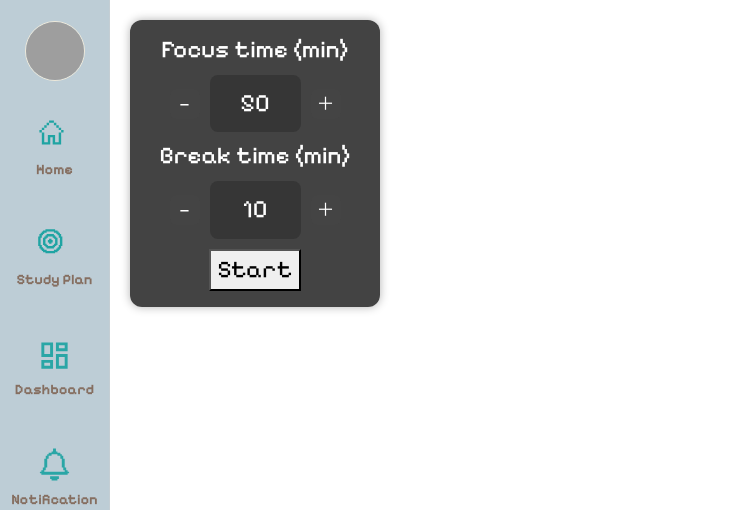
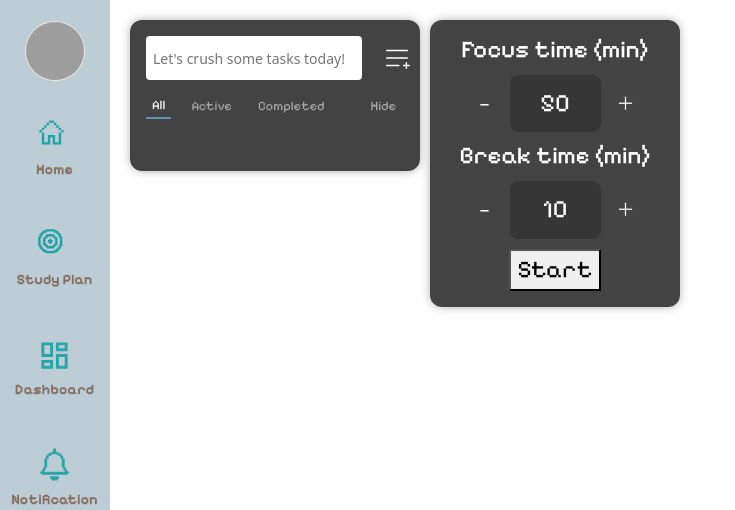
Before and after one commit to YehaoO-chen/AgileWebDevGroup23, a Flask app: template app/templates/mainpage.html in a window 1280 px wide. Shown: the top 510 px of the page, without its empty margins (0-735 px from the left). Run offline with Flask 3, Linux system fonts and the light colour scheme; the template is opened without the code that fills it, so the values that code supplies are empty; some libraries are stand-ins or nearby versions; grey boxes are pictures that could not be loaded.

Commit message:
Changed the position of setup timer widget, resized the floating timer; added the new goal-setting widget

```diff
--- a/app/static/css/mainpage.css
+++ b/app/static/css/mainpage.css
@@ -4,7 +4,7 @@
 #setup-area {
   position: fixed;
   top: 20px;
-  left: 130px;
+  left: 430px;
   background-color: rgba(20, 20, 20, 0.8);
   padding: 16px;
   border-radius: 12px;
@@ -214,3 +214,171 @@ input[type="number"] {
     display: none !important;
   }
 }
+
+/* Goal Setting section CSS */
+
+.todo-container {
+  position: fixed;
+  top: 20px;
+  left: 130px;
+  width: 290px;
+  color: white;
+  background-color: rgba(20, 20, 20, 0.8);
+  padding: 16px;
+  border-radius: 12px;
+  box-shadow: 0 0 10px rgba(0, 0, 0, 0.3);
+  z-index: 999;
+}
+
+.todo-header {
+  display: flex;
+  gap: 10px;
+  margin-bottom: 15px;
+}
+
+#task-input {
+  flex: 1;
+  padding: 7px;
+  border-radius: 4px;
+  border: none;
+  font-size: 14px;
+}
+
+#add-btn {
+  padding: 7px 10px;
+  background-color: rgba(255, 255, 255, 0);
+  border: none;
+  border-radius: 4px;
+  cursor: pointer;
+  font-size: 14px;
+}
+
+.filters {
+  font-family:  "Pixelify Sans", sans-serif, 'Segoe UI', sans-serif, Verdana;
+  display: flex;
+  justify-content: space-between;
+  align-items: center;
+  width: 100%;
+  margin-bottom: 20px;
+  font-size: 13px;
+}
+
+.filter-group {
+  display: flex;
+  gap: 14px;
+}
+
+.toggle-container {
+  margin-left: auto;
+}
+
+#toggle-task-list {
+  border: none;
+  background-color: #4db8ff00;
+  color: #aaa;
+  border-radius: 6px;
+  cursor: pointer;
+  font-size: 13px;
+  padding: 4px 8px;
+  line-height: 1.2;
+}
+
+.filter {
+  background: transparent;
+  border: none;
+  color: #aaa;
+  cursor: pointer;
+}
+
+.filter.active {
+  color: white;
+  border-bottom: 2px solid #6096B4;
+}
+
+.task {
+  display: flex;
+  align-items: flex-start;
+  gap: 10px;
+  padding: 3px 4px;
+  border-radius: 6px;
+  margin-bottom: 10px;
+  background: transparent;
+}
+
+.task-content {
+  display: flex;
+  align-items: flex-start;
+  gap: 8px;
+  padding: 4px 0;
+  width: 100%;
+
+}
+
+.task input[type="checkbox"] {
+  margin-top: 6px;
+  transform: scale(0.9);
+}
+
+.task-text {
+  white-space: nowrap;
+  overflow: hidden;
+  text-overflow: ellipsis;
+  flex: 1;
+}
+
+.task.expanded .task-text {
+  white-space: normal;
+  overflow: visible;
+  text-overflow: unset;
+  word-break: break-word;
+}
+
+.completed {
+  color: #999;
+  text-decoration: line-through;
+}
+
+.task-list {
+  list-style: none;
+  padding-left: 0;
+  margin-left: 0;
+  max-height: 500px;
+  overflow: hidden;
+  transition: 0.5s ease;
+}
+
+
+.task-list.hidden {
+  max-height: 0;
+}
+
+.expand-btn {
+  background: transparent;
+  border: none;
+  padding: 0;
+  margin: 0;
+  cursor: pointer;
+  display: flex;
+  align-items: center;
+  justify-content: center;
+}
+
+.expand-btn svg {
+  fill: white;
+  width: 18px;
+  height: 18px;
+}
+
+.delete-btn {
+  background: transparent;
+  border: none;
+  font-size: 18px;
+  cursor: pointer;
+  margin-left: 6px;
+  margin-top: -6px;
+  transition: transform 0.2s ease;
+}
+
+.delete-btn:hover {
+  transform: scale(1.2);
+}
--- a/app/static/js/mainpage.js
+++ b/app/static/js/mainpage.js
@@ -1,3 +1,4 @@
+/* Timer widget JS */
 // Initialise the default value
 let focusTime = 50;
 let breakTime = 10;
@@ -39,7 +40,7 @@ function sanitizeInput(input, type) {
   setTimeValue(type, value);
 }
 
-// Copilot generated - ensure whenever the user types, it gets cleaned and limited 3 digits
+//  ensure whenever the user types, it gets cleaned and limited 3 digits
 window.addEventListener('DOMContentLoaded', () => {
   ['focus', 'break'].forEach(type => {
     const input = document.getElementById(`${type}-time`);
@@ -187,3 +188,118 @@ function ContinueFocus() {
   }, 1000);
 
 }
+
+/* Goal setting widget JS */
+const input = document.getElementById('task-input');
+const addBtn = document.getElementById('add-btn');
+const taskList = document.querySelector('.task-list');
+const filters = document.querySelectorAll('.filter');
+
+addBtn.addEventListener('click', () => {
+  const taskText = input.value.trim();
+  if (taskText === '') return;
+
+  const li = document.createElement('li');
+  li.classList.add('task');
+  li.setAttribute('data-status', 'active');
+
+  li.innerHTML = `
+    <div class="task-content">
+      <input type="checkbox" class="task-checkbox" />
+      <span class="task-text">${taskText}</span>
+      <button class="expand-btn">${icon_down}</button>
+      <button class="delete-btn">${icon_delete}</button>
+    </div>
+  `;
+
+  taskList.appendChild(li);
+  input.value = '';
+});
+
+
+taskList.addEventListener('change', e => {
+  if (e.target.classList.contains('task-checkbox')) {
+    const task = e.target.closest('li');
+    const span = task.querySelector('.task-text');
+
+    const isChecked = e.target.checked;
+    task.setAttribute('data-status', isChecked ? 'completed' : 'active');
+    span.classList.toggle('completed', isChecked);
+
+    const activeFilter = document.querySelector('.filter.active');
+    const currentFilter = activeFilter?.getAttribute('data-filter');
+
+    if (isChecked && currentFilter === 'all') {
+      taskList.appendChild(task);
+    }
+
+    if (isChecked && currentFilter === 'active') {
+      task.style.display = 'none';
+    }
+
+    if (!isChecked && currentFilter === 'completed') {
+      task.style.display = 'none';
+    }
+  }
+});
+
+
+
+filters.forEach(button => {
+  button.addEventListener('click', () => {
+    document.querySelector('.filter.active').classList.remove('active');
+    button.classList.add('active');
+
+    const filter = button.getAttribute('data-filter');
+    document.querySelectorAll('.task').forEach(task => {
+      const status = task.getAttribute('data-status');
+      if (filter === 'all') {
+        task.style.display = 'flex';
+      } else {
+        task.style.display = status === filter ? 'flex' : 'none';
+      }
+    });
+  });
+});
+
+
+const toggleListBtn = document.getElementById('toggle-task-list');
+const taskListContainer = document.querySelector('.task-list');
+
+toggleListBtn.addEventListener('click', () => {
+  taskListContainer.classList.toggle('hidden');
+  toggleListBtn.textContent = taskListContainer.classList.contains('hidden')
+    ? 'Show'
+    : 'Hide';
+});
+
+
+const icon_up = `
+<svg xmlns="http://www.w3.org/2000/svg" width="18" height="18" viewBox="0 0 24 24 ">
+  <path fill="#fff" d="M20 15v1h-1v1h-1v-1h-1v-1h-1v-1h-1v-1h-1v-1h-2v1h-1v1H9v1H8v1H7v1H6v1H5v-1H4v-1h1v-1h1v-1h1v-1h1v-1h1v-1h1V9h1V8h2v1h1v1h1v1h1v1h1v1h1v1h1v1z" />
+</svg>`;
+
+const icon_down = `
+<svg xmlns="http://www.w3.org/2000/svg" width="18" height="18" viewBox="0 0 24 24">
+  <path fill="#fff" d="M20 8v1h-1v1h-1v1h-1v1h-1v1h-1v1h-1v1h-1v1h-2v-1h-1v-1H9v-1H8v-1H7v-1H6v-1H5V9H4V8h1V7h1v1h1v1h1v1h1v1h1v1h1v1h2v-1h1v-1h1v-1h1V9h1V8h1V7h1v1z" />
+</svg>`;
+
+const icon_delete = `<svg xmlns="http://www.w3.org/2000/svg" width="18" height="18" viewBox="0 0 24 24">
+<path fill="#fff" d="M6 19a2 2 0 0 0 2 2h8a2 2 0 0 0 2-2V7H6zM8 9h8v10H8zm7.5-5l-1-1h-5l-1 1H5v2h14V4z" />
+</svg>`;
+
+taskList.addEventListener('click', e => {
+  const expandBtn = e.target.closest('.expand-btn');
+  if (expandBtn) {
+    const task = expandBtn.closest('.task');
+    task.classList.toggle('expanded');
+    expandBtn.innerHTML = task.classList.contains('expanded') ? icon_up : icon_down;
+  }
+
+  const deleteBtn = e.target.closest('.delete-btn');
+  if (deleteBtn) {
+    const task = deleteBtn.closest('.task');
+    task.remove();
+  }
+
+});
--- a/app/templates/mainpage.html
+++ b/app/templates/mainpage.html
@@ -61,15 +61,29 @@
             </div>
           </div>
 
-        <!-- TODO: Goal setup section -->
-        <!-- <div class="goals-setting">
-            <h2>Goals Setting</h2>
-            <form id="goal-form">
-                <input type="text" id="goal-input" placeholder="Enter your goal" required>
-                <button type="submit" class="btn btn-success">Set Goal</button>
-            </form>
-            <ul id="goal-list"></ul>
-        </div> -->
+        <!-- Goal setup section -->
+        <div class="todo-container">
+          <div class="todo-header">
+            <input type="text" id="task-input" placeholder="Let's crush some tasks today!" />
+            <button id="add-btn"><svg xmlns="http://www.w3.org/2000/svg" width="30" height="30" viewBox="0 0 256 256">
+              <path fill="#fff" d="M34 64a6 6 0 0 1 6-6h176a6 6 0 0 1 0 12H40a6 6 0 0 1-6-6m6 70h176a6 6 0 0 0 0-12H40a6 6 0 0 0 0 12m104 52H40a6 6 0 0 0 0 12h104a6 6 0 0 0 0-12m88 0h-18v-18a6 6 0 0 0-12 0v18h-18a6 6 0 0 0 0 12h18v18a6 6 0 0 0 12 0v-18h18a6 6 0 0 0 0-12" />
+            </svg></button>
+          </div>
+
+          <div class="filters">
+            <div class="filter-group">
+              <button class="filter active" data-filter="all">All</button>
+              <button class="filter" data-filter="active">Active</button>
+              <button class="filter" data-filter="completed">Completed</button>
+            </div>
+
+            <div class="toggle-container">
+              <button id="toggle-task-list">Hide</button>
+            </div>
+
+          </div>
+          <ul class="task-list"></ul>
+      </div>
 
         <!-- TODO: background section -->
         <!-- <div class="bg-change">
```
